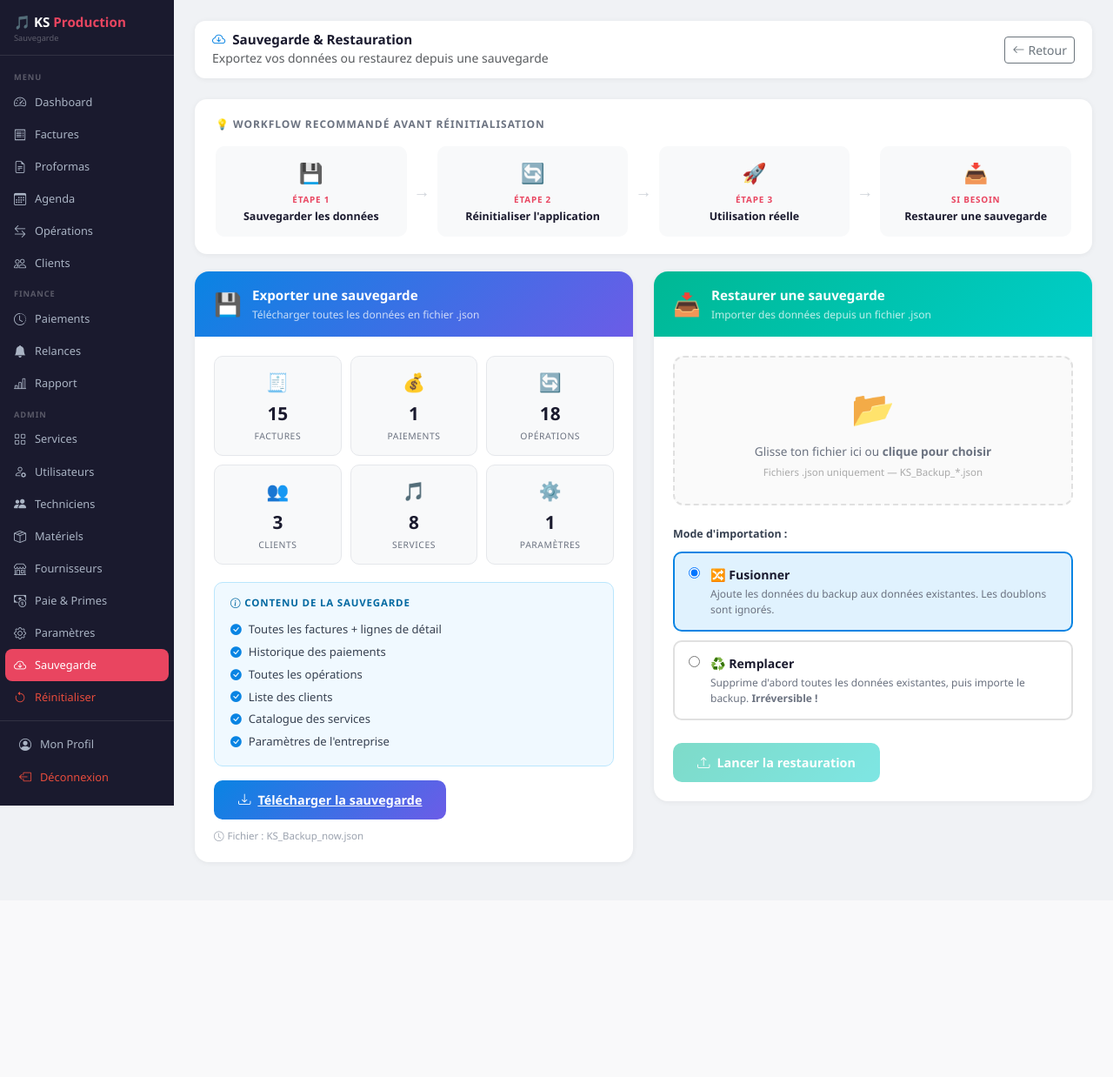
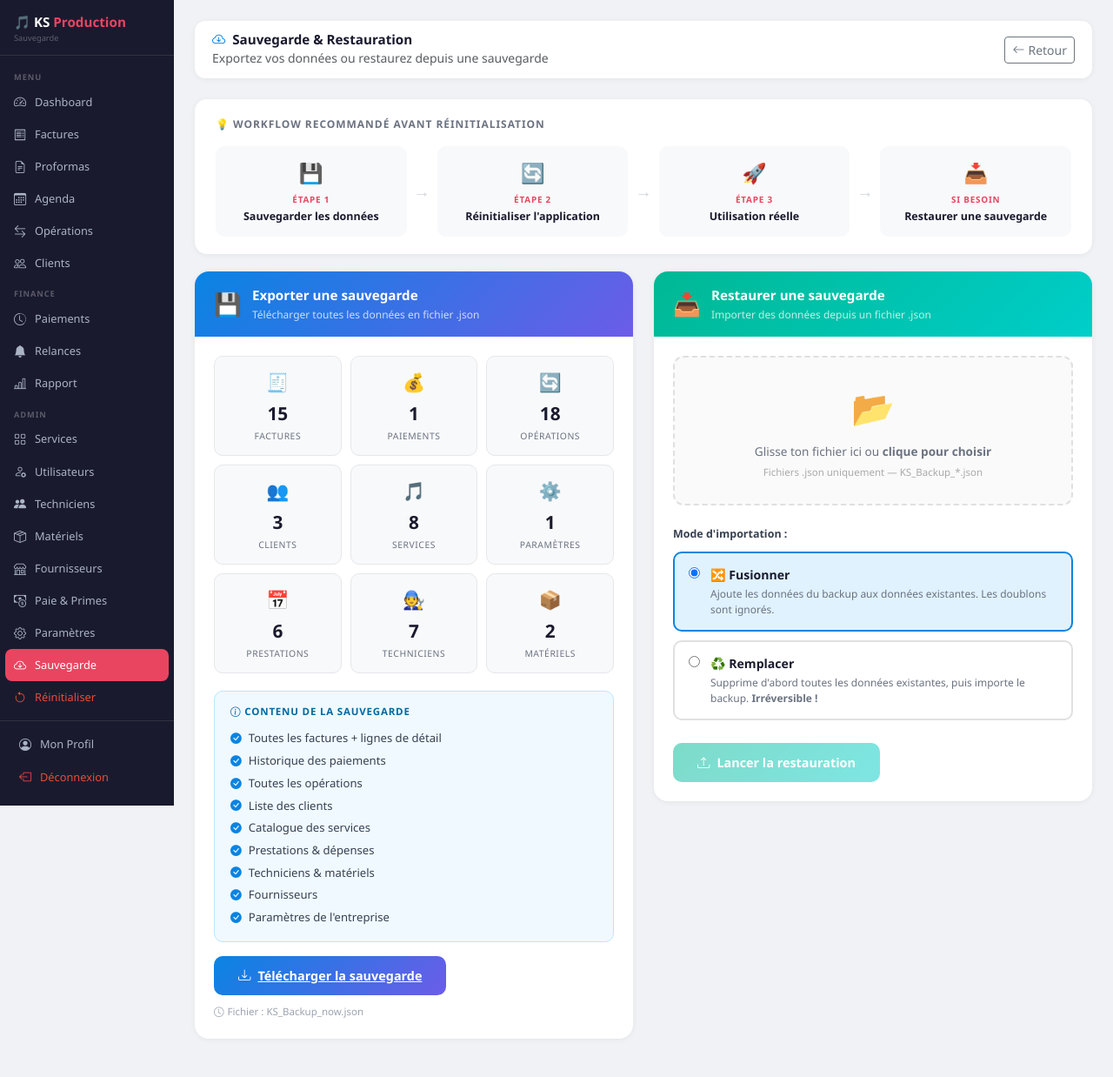
Before and after one commit to Awute-Maxime/ks-production-pywebview, a Flask app: page /sauvegarde in a window 1280 px wide. Shown: the whole page at 87% size. Before the commit the page ends 994 px from the top, so only its background shows below. Run offline with Flask 3, Linux system fonts and the light colour scheme; a user stored in the database is signed in; data comes from the database, SQL or seed files in the repository; some libraries are stand-ins or nearby versions.

Commit message:
Sauvegarde complète - nouveaux modules inclus dans export JSON

```diff
--- a/app.py
+++ b/app.py
@@ -1817,6 +1817,76 @@ def exporter_donnees():
             'cree_par'       : p.cree_par,
         })
 
+    # Techniciens
+    data['techniciens'] = []
+    for t in Technicien.query.all():
+        data['techniciens'].append({
+            'nom'           : t.nom,
+            'telephone'     : t.telephone,
+            'email'         : t.email,
+            'specialite'    : t.specialite,
+            'role'          : t.role,
+            'statut'        : t.statut,
+            'statut_emploi' : t.statut_emploi,
+            'salaire_base'  : t.salaire_base,
+            'notes'         : t.notes,
+        })
+
+    # Fournisseurs
+    data['fournisseurs'] = []
+    for f in Fournisseur.query.all():
+        data['fournisseurs'].append({
+            'nom'      : f.nom,
+            'telephone': f.telephone,
+            'email'    : f.email,
+            'adresse'  : f.adresse,
+            'notes'    : f.notes,
+        })
+
+    # Matériels
+    data['materiels'] = []
+    for m in Materiel.query.all():
+        fournisseur = Fournisseur.query.get(m.fournisseur_id) if m.fournisseur_id else None
+        data['materiels'].append({
+            'nom'           : m.nom,
+            'categorie'     : m.categorie,
+            'marque'        : m.marque,
+            'reference'     : m.reference,
+            'provenance'    : m.provenance,
+            'quantite'      : m.quantite,
+            'prix_achat'    : m.prix_achat,
+            'notes'         : m.notes,
+            'fournisseur'   : fournisseur.nom if fournisseur else None,
+        })
+
+    # Prestations (Evenements)
+    data['prestations'] = []
+    for e in Evenement.query.all():
+        data['prestations'].append({
+            'titre'      : e.titre,
+            'date'       : e.date.strftime('%Y-%m-%d') if e.date else None,
+            'heure_debut': e.heure_debut,
+            'heure_fin'  : e.heure_fin,
+            'nom_client' : e.nom_client,
+            'lieu'       : e.lieu,
+            'service'    : e.service,
+            'section'    : e.section,
+            'statut'     : e.statut,
+            'notes'      : e.notes,
+        })
+
+    # Dépenses prestations
+    data['depenses'] = []
+    for d in DepensePrestation.query.all():
+        data['depenses'].append({
+            'type_depense' : d.type_depense,
+            'description'  : d.description,
+            'beneficiaire' : d.beneficiaire,
+            'montant'      : d.montant,
+            'statut'       : d.statut,
+            'date_paiement': d.date_paiement.strftime('%Y-%m-%d') if d.date_paiement else None,
+        })
+
     # ── Envoyer le fichier JSON ──
     import json as json_module
     contenu = json_module.dumps(data, ensure_ascii=False, indent=2)
--- a/templates/sauvegarde.html
+++ b/templates/sauvegarde.html
@@ -314,6 +314,21 @@
                             <div class="s-num">{{ nb_params }}</div>
                             <div class="s-lbl">Paramètres</div>
                         </div>
+                        <div class="stat-box">
+                            <div class="s-ico">📅</div>
+                            <div class="s-num">{{ nb_prestations }}</div>
+                            <div class="s-lbl">Prestations</div>
+                        </div>
+                        <div class="stat-box">
+                            <div class="s-ico">🧑‍🔧</div>
+                            <div class="s-num">{{ nb_techniciens }}</div>
+                            <div class="s-lbl">Techniciens</div>
+                        </div>
+                        <div class="stat-box">
+                            <div class="s-ico">📦</div>
+                            <div class="s-num">{{ nb_materiels }}</div>
+                            <div class="s-lbl">Matériels</div>
+                        </div>
                     </div>
 
                     <!-- Contenu du backup -->
@@ -324,6 +339,9 @@
                         <div class="bc-item"><i class="bi bi-check-circle-fill"></i> Toutes les opérations</div>
                         <div class="bc-item"><i class="bi bi-check-circle-fill"></i> Liste des clients</div>
                         <div class="bc-item"><i class="bi bi-check-circle-fill"></i> Catalogue des services</div>
+                        <div class="bc-item"><i class="bi bi-check-circle-fill"></i> Prestations & dépenses</div>
+                        <div class="bc-item"><i class="bi bi-check-circle-fill"></i> Techniciens & matériels</div>
+                        <div class="bc-item"><i class="bi bi-check-circle-fill"></i> Fournisseurs</div>
                         <div class="bc-item"><i class="bi bi-check-circle-fill"></i> Paramètres de l'entreprise</div>
                     </div>
 
```
